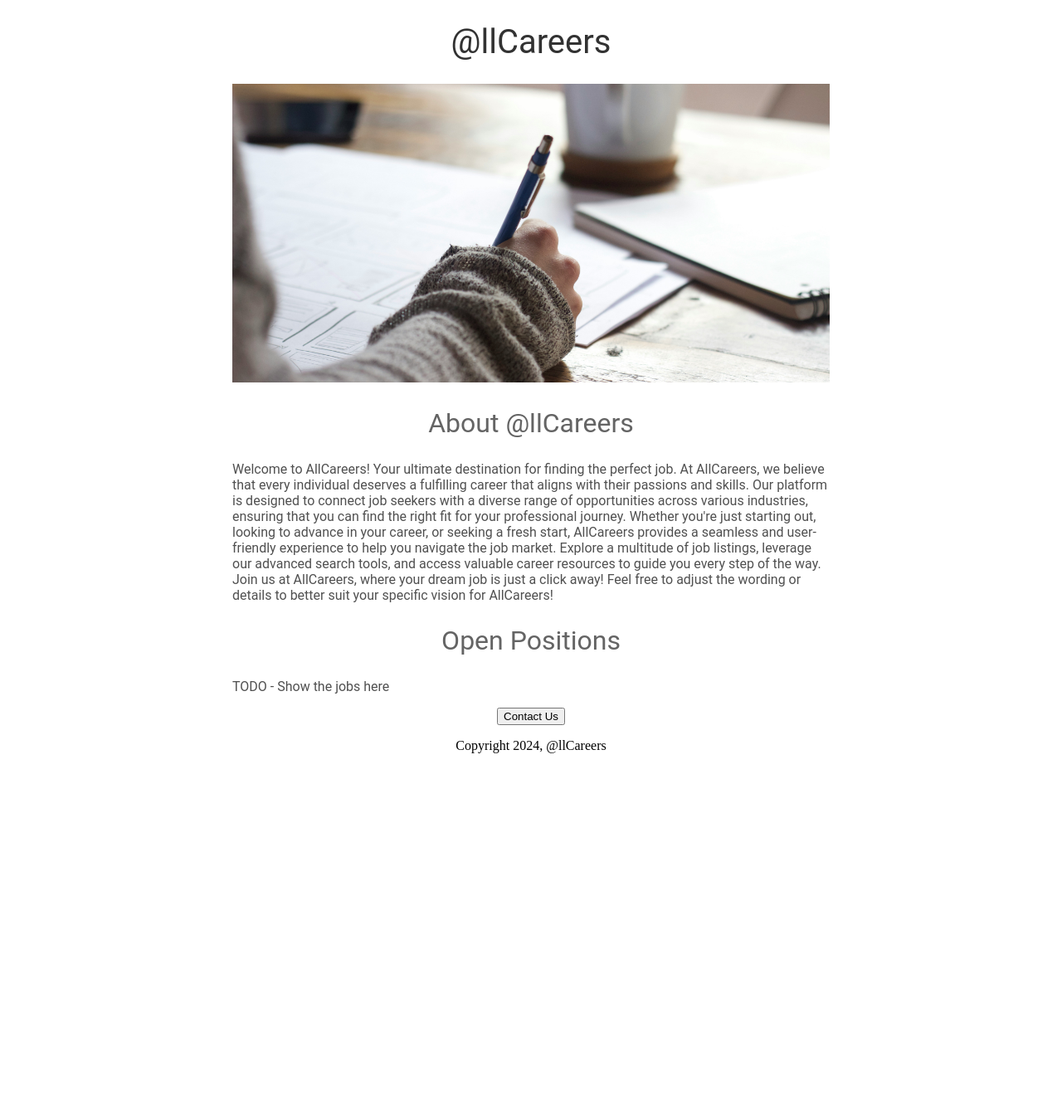
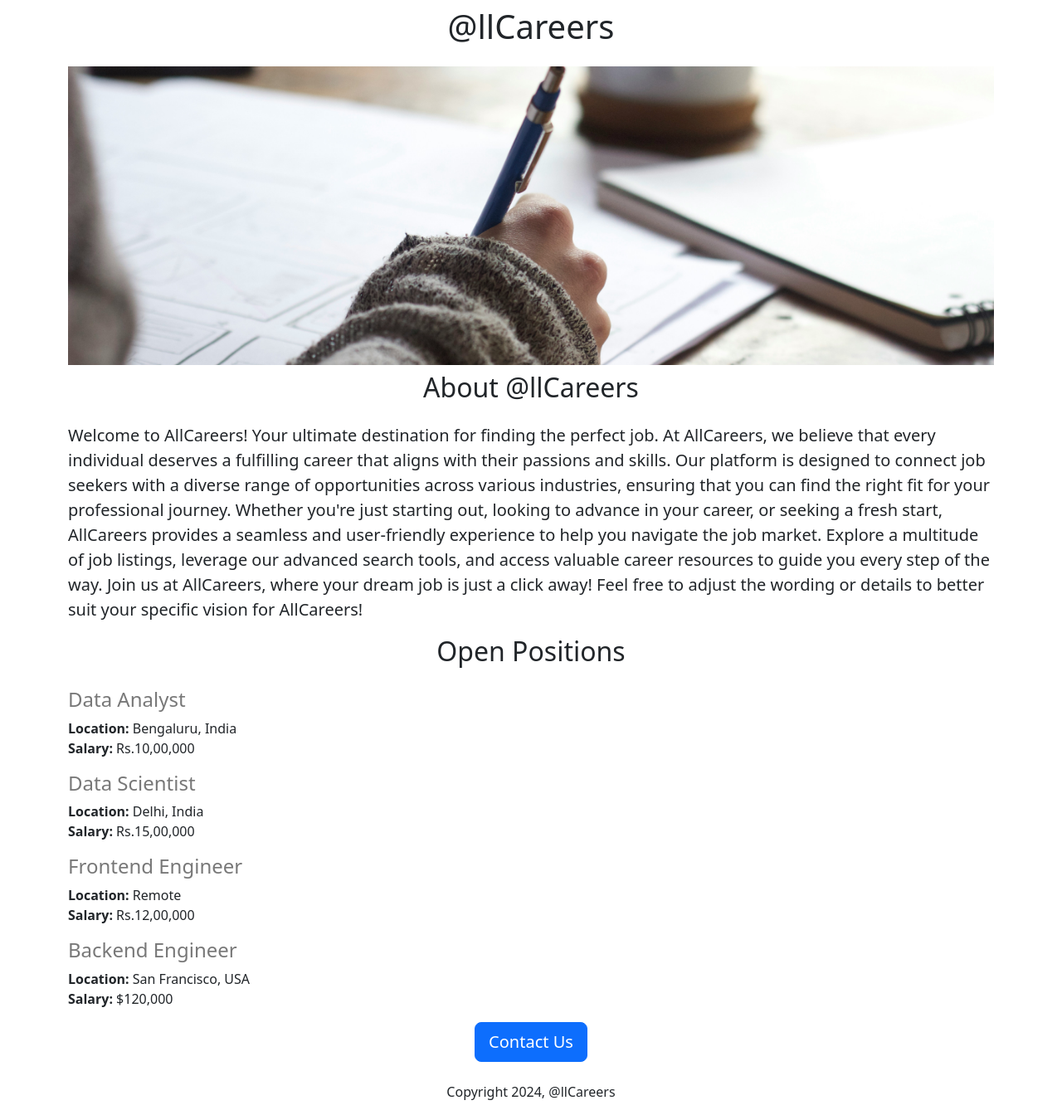
Before and after one commit to alwaysmk37/Allcareers, a Flask app: page / in a window 1280 px wide. Shown: the whole page at 83% size. Before the commit the page ends 924 px from the top, so only its background shows below. Run offline with Flask 3, Linux system fonts and the light colour scheme.

Commit message:
before apply button
before apply button

```diff
--- a/app.py
+++ b/app.py
@@ -2,10 +2,35 @@ from flask import Flask, render_template
 
 app = Flask(__name__)
 
-
+JOBS=[
+  {
+    'id':'1',
+    'title':'Data Analyst',
+    'location':'Bengaluru, India',
+    'salary':'Rs.10,00,000'
+  },
+  {
+    'id':'2',
+    'title':'Data Scientist',
+    'location':'Delhi, India',
+    'salary':'Rs.15,00,000'
+  },
+  {
+    'id':'3',
+    'title':'Frontend Engineer',
+    'location':'Remote',
+    'salary':'Rs.12,00,000'
+  },
+  {
+    'id':'4',
+    'title':'Backend Engineer',
+    'location':'San Francisco, USA',
+    'salary':'$120,000'
+  }
+]
 @app.route("/")
 def hello_world():
-  return render_template('home.html')
+  return render_template('home.html',jobs=JOBS)
 
 
 if __name__ == '__main__':
--- a/templates/home.html
+++ b/templates/home.html
@@ -2,55 +2,36 @@
 <html>
 
 <head>
+    <meta charset="utf-8">
+    <meta name="viewport" content="width=device-width, initial-scale=1">
     <title>Welcome to the Home Page</title>
+    <link href="https://cdn.jsdelivr.net/npm/bootstrap@5.3.3/dist/css/bootstrap.min.css" rel="stylesheet" integrity="sha384-QWTKZyjpPEjISv5WaRU9OFeRpok6YctnYmDr5pNlyT2bRjXh0JMhjY6hW+ALEwIH" crossorigin="anonymous">
+
 </head>
 <body>
-    <head>
-    <title>Welcome to the Home Page</title>
+    <div class="container">
+    <h1 class="text-center mt-2 mb-4"> @llCareers</h1>
+    <img class="img-fluid" id="banner" src=https://b2fbe6e9-ab35-4b93-9b12-19de53219242-00-3iq3a037kmm1.sisko.replit.dev/static/banner.jpg>
         <style>
-            h1{
-                text-align: center;
-                font-size: 40px;
-                font-family:Roboto;
-                font-weight: normal;
-                color: rgb(50, 50, 50);
-            }
-            #banner{
+            #banner {
                 width: 100%;
                 height: 360px;
                 object-fit: cover;
             }
-            h2{
-                text-align: center;
-                font-size: 32px;
-                font-family:Roboto;
-                font-weight: normal;
-                color: rgb(100, 100, 100);
-            }
-            .bodytext{
-                font-family:Roboto;
-                color: rgb(80, 80, 80);
-            }
-            #container{
-                max-width: 720px;
-                margin: 0 auto;
-            }
         </style>
-</head>
-    <div id="container">
-    <h1>
-        @llCareers
-    </h1>
-    <img id="banner" src=https://b2fbe6e9-ab35-4b93-9b12-19de53219242-00-3iq3a037kmm1.sisko.replit.dev/static/banner.jpg>
-    <h2>About @llCareers</h2>
-    <p class="bodytext">Welcome to AllCareers! Your ultimate destination for finding the perfect job. At AllCareers, we believe that every individual deserves a fulfilling career that aligns with their passions and skills. Our platform is designed to connect job seekers with a diverse range of opportunities across various industries, ensuring that you can find the right fit for your professional journey. Whether you're just starting out, looking to advance in your career, or seeking a fresh start, AllCareers provides a seamless and user-friendly experience to help you navigate the job market. Explore a multitude of job listings, leverage our advanced search tools, and access valuable career resources to guide you every step of the way. Join us at AllCareers, where your dream job is just a click away!
+    <h2 class="text-center mt-2 mb-4">About @llCareers</h2>
+    <p class="lead">Welcome to AllCareers! Your ultimate destination for finding the perfect job. At AllCareers, we believe that every individual deserves a fulfilling career that aligns with their passions and skills. Our platform is designed to connect job seekers with a diverse range of opportunities across various industries, ensuring that you can find the right fit for your professional journey. Whether you're just starting out, looking to advance in your career, or seeking a fresh start, AllCareers provides a seamless and user-friendly experience to help you navigate the job market. Explore a multitude of job listings, leverage our advanced search tools, and access valuable career resources to guide you every step of the way. Join us at AllCareers, where your dream job is just a click away!
 
 Feel free to adjust the wording or details to better suit your specific vision for AllCareers!</p>
-    <h2>Open Positions</h2>
-    <p class="bodytext">TODO - Show the jobs here</p>
+    <h2 class="text-center mt-2 mb-4">Open Positions</h2>
+    <div>
+        {% for job in jobs %}
+           {% include 'jobitem.html' %}
+        {% endfor %}
+    </div>
         <div style="text-align:center;">
-    <button>Contact Us</button>
-            <p>Copyright 2024, @llCareers</p>
+    <button class="btn btn-primary btn-lg">Contact Us</button>
+            <p class="mt-4">Copyright 2024, @llCareers</p>
     </div>
 </body>
 </html>
--- /dev/null
+++ b/templates/jobitem.html
@@ -0,0 +1,7 @@
+<div style="margin-bottom:16px;">
+  <h4 style="color: rgb(120,120,120)"; margin-bottom:4px;>{{job['title']}}</h4>
+  <div><b>Location:</b> {{job['location']}}</div>
+  {% if 'salary' in job %}
+  <div><b>Salary:</b> {{job['salary']}}</div>
+  {% endif %}
+</div>
```
